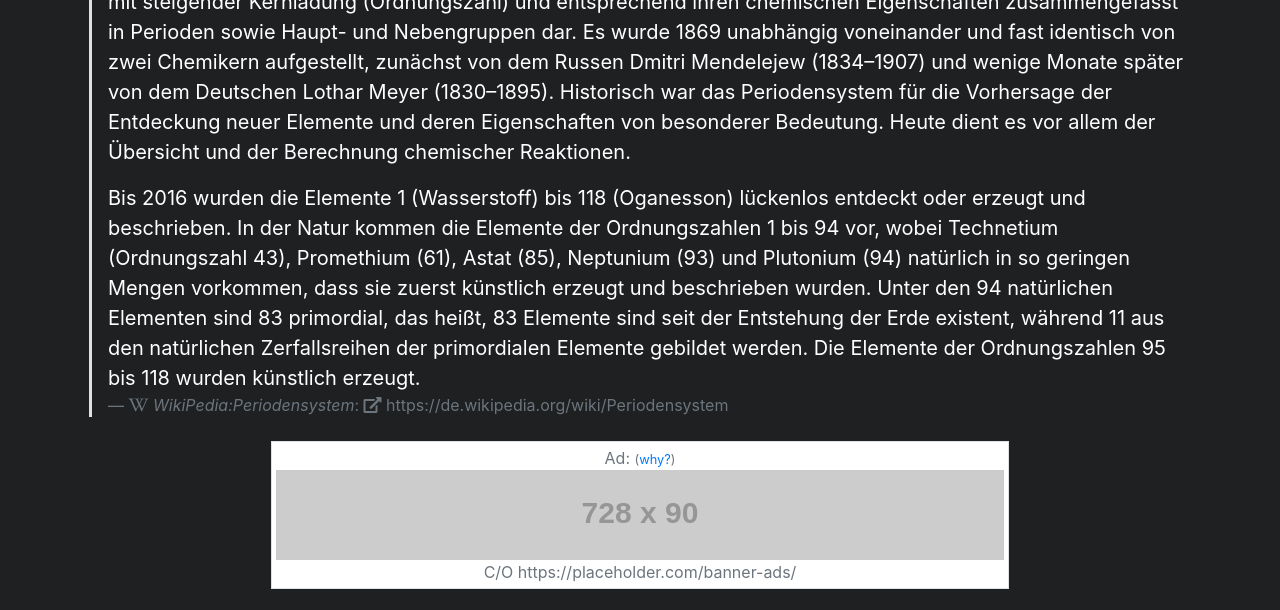
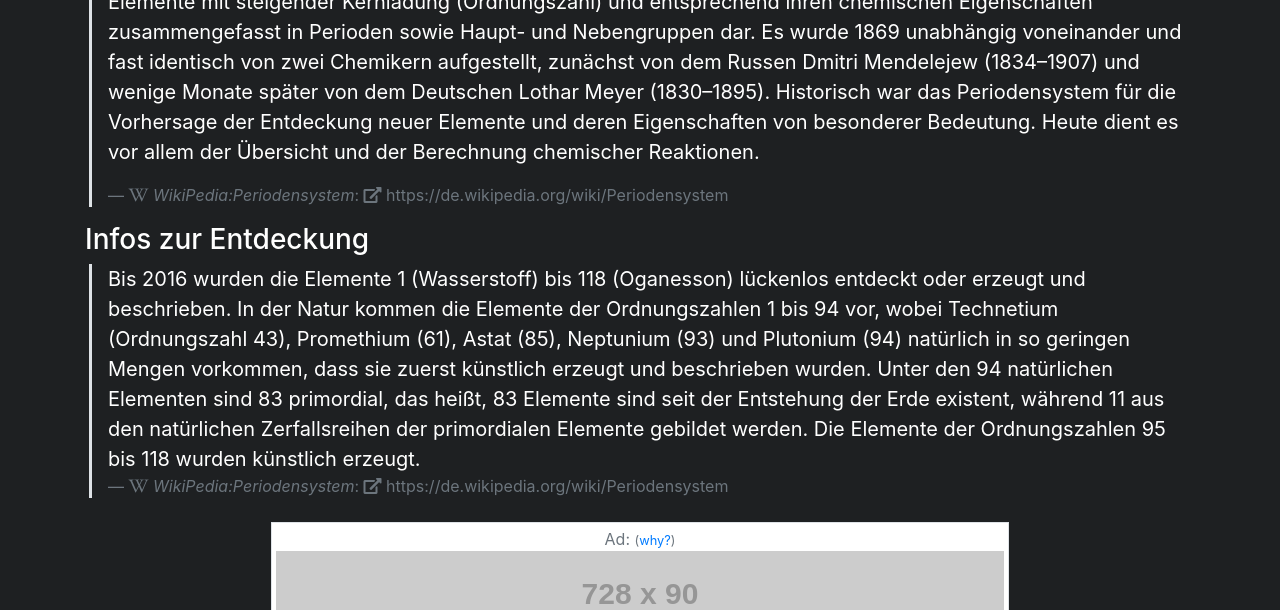
Before and after one commit to florianmischke/pse, a plain HTML site: page index.html in a window 1280 px wide. Shown: the part 2742-3352 px from the top of the page. Drawn offline with nearby package versions, Linux system fonts and the light colour scheme; no server answers; placeholder pictures from the web are drawn by us.

Commit message:
split wiki quote

```diff
--- a/index.html
+++ b/index.html
@@ -201,11 +201,15 @@
     <div class="container mt-4">
       <h2>Zusammenfassung von WikiPedia</h2>
       <blockquote class="blockquote border-left pl-3 ml-1" cite="https://de.wikipedia.org/wiki/Periodensystem">
-        <p>Das Periodensystem (Langfassung Periodensystem der Elemente, abgekürzt PSE) stellt alle chemischen Elemente mit steigender Kernladung (Ordnungszahl)
+        <p>Das <strong>Periodensystem</strong> (Langfassung <strong>Periodensystem der Elemente</strong>, abgekürzt <strong>PSE</strong>) stellt alle chemischen Elemente mit steigender Kernladung (Ordnungszahl)
           und entsprechend ihren chemischen Eigenschaften zusammengefasst in Perioden sowie Haupt- und Nebengruppen dar. Es wurde 1869 unabhängig voneinander
           und fast identisch von zwei Chemikern aufgestellt, zunächst von dem Russen Dmitri Mendelejew (1834–1907) und wenige Monate später von dem Deutschen
           Lothar Meyer (1830–1895). Historisch war das Periodensystem für die Vorhersage der Entdeckung neuer Elemente und deren Eigenschaften von
           besonderer Bedeutung. Heute dient es vor allem der Übersicht und der Berechnung chemischer Reaktionen.</p>
+        <footer class="blockquote-footer"><cite title="Source Title"><i class="fab fa-wikipedia-w"></i> WikiPedia:Periodensystem</cite>: <a href="https://de.wikipedia.org/wiki/Periodensystem" target="_blank"><i class="fas fa-external-link-alt"></i> https://de.wikipedia.org/wiki/Periodensystem</a></footer>
+      </blockquote>
+      <h3>Infos zur Entdeckung</h3>
+      <blockquote class="blockquote border-left pl-3 ml-1" cite="https://de.wikipedia.org/wiki/Periodensystem">
         <p class="mb-0">Bis 2016 wurden die Elemente 1 (Wasserstoff) bis 118 (Oganesson) lückenlos entdeckt oder erzeugt und beschrieben. In der Natur kommen die Elemente
           der Ordnungszahlen 1 bis 94 vor, wobei Technetium (Ordnungszahl 43), Promethium (61), Astat (85), Neptunium (93) und Plutonium (94) natürlich in so
           geringen Mengen vorkommen, dass sie zuerst künstlich erzeugt und beschrieben wurden. Unter den 94 natürlichen Elementen sind 83 primordial, das
```
